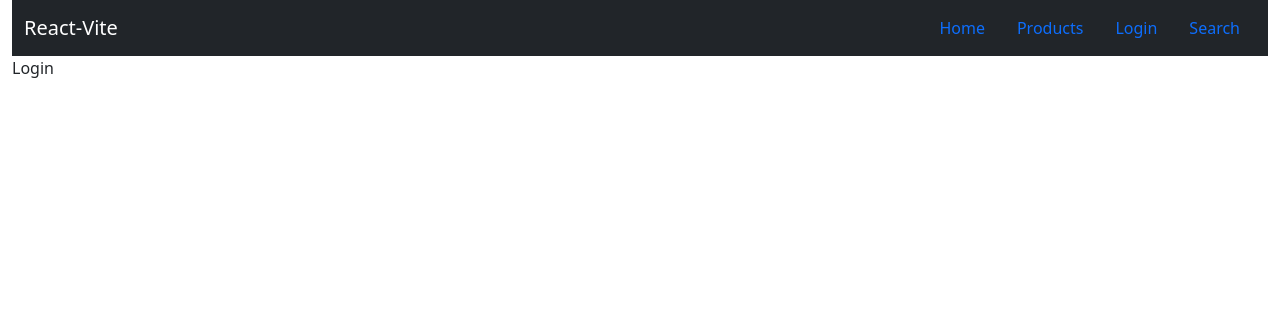
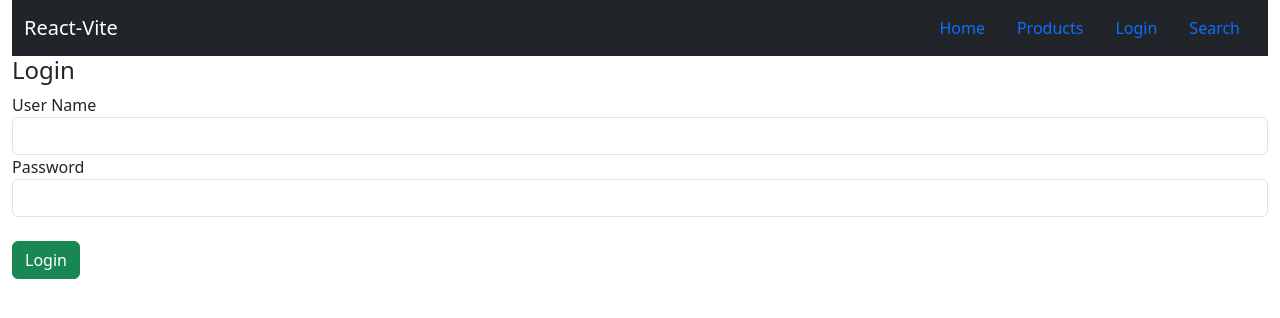
Before and after one commit to aniljos/React-D-B, a React (Vite) app in the folder the-awesome-app/: page /login in a window 1280 px wide. Shown: the top 318 px of the page. Built offline with nearby package versions, Linux system fonts and the light colour scheme.

Commit message:
Day 3 session 2

```diff
--- a/the-awesome-app/package.json
+++ b/the-awesome-app/package.json
@@ -10,6 +10,7 @@
     "preview": "vite preview"
   },
   "dependencies": {
+    "axios": "^1.9.0",
     "bootstrap": "^5.3.6",
     "react": "^19.1.0",
     "react-dom": "^19.1.0",
--- a/the-awesome-app/src/App.tsx
+++ b/the-awesome-app/src/App.tsx
@@ -1,5 +1,6 @@
 import { BrowserRouter as Router, Link, Routes, Route } from 'react-router-dom';
 import Counter from './components/Counter';
+import Login from './components/Login';
 
 function App() {
 
@@ -32,7 +33,7 @@ function App() {
           <Routes>
             <Route path='/' element={<Counter initialValue={5} />} />
             <Route path='/products' element={<div>Products</div>} />
-            <Route path='/login' element={<div>Login</div>} />
+            <Route path='/login' element={<Login/>} />
             <Route path='/search' element={<div>Search</div>} />
           </Routes>
 
--- /dev/null
+++ b/the-awesome-app/src/components/Login.tsx
@@ -0,0 +1,69 @@
+import { useState, type ChangeEvent, type FormEvent } from "react";
+import axios from 'axios';
+
+function Login(){
+
+    const [username, setUsername] = useState("");
+    const [password, setPassword] = useState("");
+    const [message, setMessage] = useState("");
+
+    function handleInput(evt: ChangeEvent<HTMLInputElement>){
+
+        // const value = evt.target.value;
+        // setUsername(value)
+
+        setUsername(evt.target.value);
+    }
+
+    function handleSubmit(evt: FormEvent<HTMLFormElement>){
+        evt.preventDefault();
+
+        if(username && password){
+            setMessage("");
+            // submit to the server
+
+            const url = "http://localhost:9000/login";
+
+            axios
+                .post(url, {name: username, password})
+                .then((response) => {console.log("success", response)})
+                .catch(errResponse => {console.log("failed", errResponse)})
+
+
+            console.log("testing...");
+
+        }
+        else{
+
+            setMessage("Enter the credentials");
+        }
+
+    }
+
+    return (
+        <div>
+            <h4>Login</h4>
+
+            {message ? <div className="alert alert-warning">{message}</div> : null}
+
+            <form onSubmit={handleSubmit}>
+                <div className="form-group">
+                    <label htmlFor="username">User Name</label>
+                    <input type="text" id="username" className="form-control" value={username} onChange={handleInput}/>
+                </div>
+
+                <div className="form-group">
+                    <label htmlFor="password">Password</label>
+                    <input type="password" id="password" className="form-control" value={password}
+                                                                                    onChange={e => setPassword(e.target.value)}/>
+                </div>
+
+                <br />
+                <button className="btn btn-success">Login</button>
+            </form>
+        </div>
+    )
+
+}
+
+export default Login;
```
Also changed, not shown: 2 other files (tests, documents, lock files or other folders).
